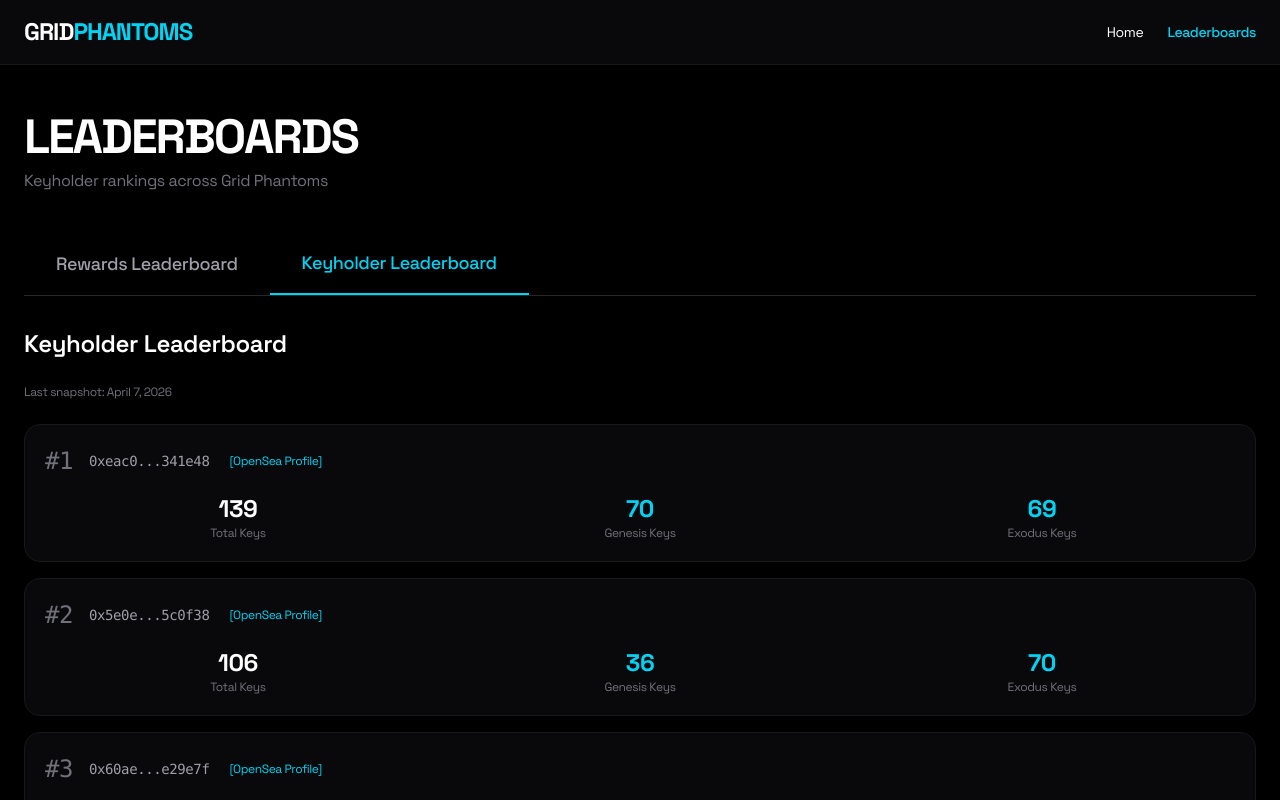
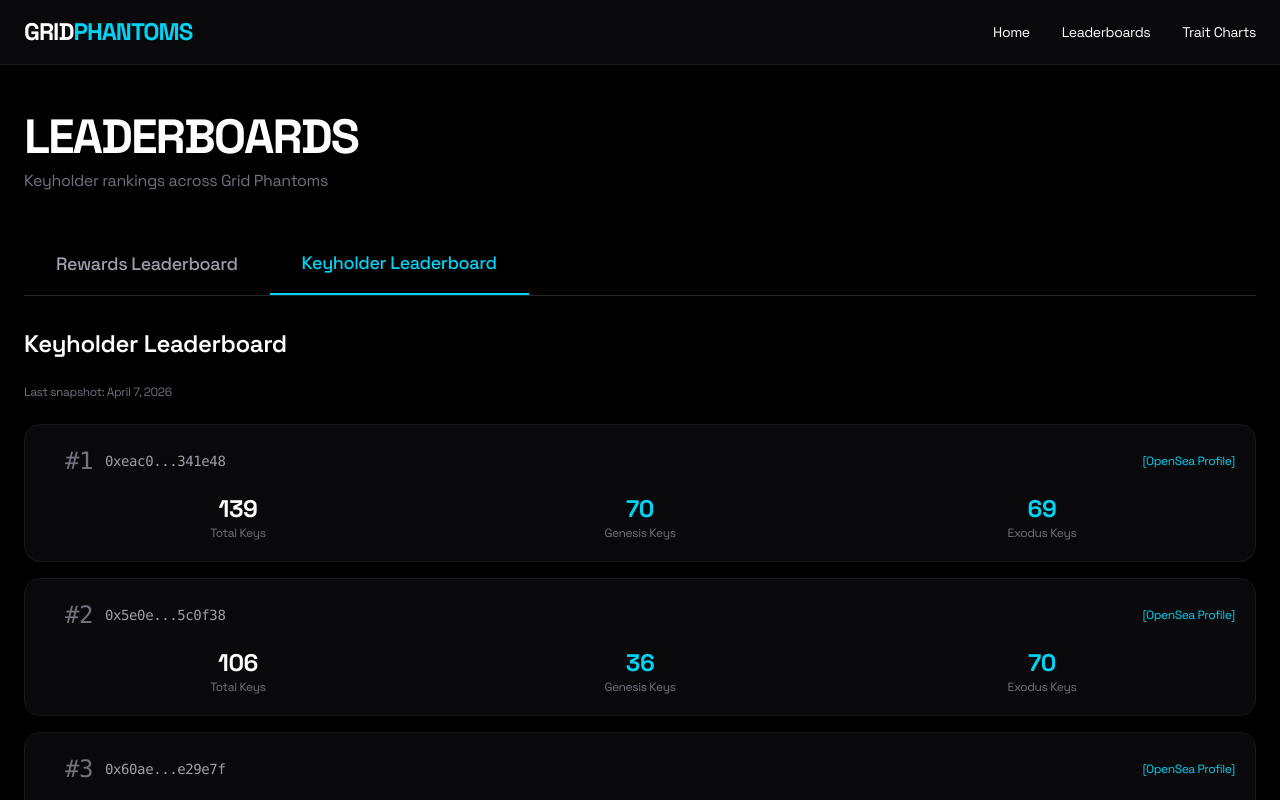
Before and after one commit to GridPhantoms/grid-keys-points, a Next.js app: page /leaderboard in a window 1280 px wide. Both pictures are taken after a click on the button "Keyholder Leaderboard". Shown: the top 800 px of the page. Built offline with nearby package versions, Linux system fonts and the light colour scheme.

Commit message:
Final polish: improved navigation, mobile menu, and chart sizing

```diff
--- a/app/leaderboard/page.tsx
+++ b/app/leaderboard/page.tsx
@@ -11,6 +11,7 @@ export default function Leaderboard() {
   const [loadingKeyholders, setLoadingKeyholders] = useState(false);
   const [errorKeyholders, setErrorKeyholders] = useState('');
   const [lastSnapshot] = useState("April 7, 2026");
+  const [menuOpen, setMenuOpen] = useState(false);
 
   // Load BYTES leaderboard
   useEffect(() => {
@@ -95,7 +96,6 @@ export default function Leaderboard() {
     }
   };
 
-  // Consistent truncation (last 6 characters)
   const truncateWallet = (wallet: string) => {
     if (!wallet || wallet.length < 12) return wallet;
     return `${wallet.slice(0, 6)}...${wallet.slice(-6)}`;
@@ -113,11 +113,33 @@ export default function Leaderboard() {
             <span className="text-white">GRID</span>
             <span className="text-cyan-400">PHANTOMS</span>
           </Link>
-          <div className="flex gap-6 text-sm">
+
+          {/* Desktop Nav */}
+          <div className="hidden md:flex gap-8 text-sm">
             <Link href="/" className="hover:text-cyan-400 transition-colors">Home</Link>
-            <Link href="/leaderboard" className="text-cyan-400 font-medium">Leaderboards</Link>
+            <Link href="/leaderboard" className="hover:text-cyan-400 transition-colors">Leaderboards</Link>
+            <Link href="/trait-charts" className="hover:text-cyan-400 transition-colors">Trait Charts</Link>
           </div>
+
+          {/* Mobile Hamburger */}
+          <button
+            onClick={() => setMenuOpen(!menuOpen)}
+            className="md:hidden text-3xl text-white"
+          >
+            ☰
+          </button>
         </div>
+
+        {/* Mobile Menu */}
+        {menuOpen && (
+          <div className="md:hidden bg-zinc-950 border-t border-zinc-900 py-6">
+            <div className="flex flex-col gap-6 px-6 text-lg">
+              <Link href="/" onClick={() => setMenuOpen(false)} className="hover:text-cyan-400 transition-colors">Home</Link>
+              <Link href="/leaderboard" onClick={() => setMenuOpen(false)} className="hover:text-cyan-400 transition-colors">Leaderboards</Link>
+              <Link href="/trait-charts" onClick={() => setMenuOpen(false)} className="hover:text-cyan-400 transition-colors">Trait Charts</Link>
+            </div>
+          </div>
+        )}
       </nav>
 
       <div className="max-w-7xl mx-auto px-6 py-12">
@@ -152,10 +174,9 @@ export default function Leaderboard() {
                     className="bg-zinc-950 border border-zinc-900 rounded-2xl p-5"
                   >
                     <div className="flex flex-col sm:flex-row sm:items-center sm:justify-between gap-4">
-                      {/* Wallet side */}
                       <div className="flex items-center gap-3 flex-1 min-w-0">
-                        <span className="text-2xl font-mono text-zinc-500 w-8 flex-shrink-0">#{i+1}</span>
-                        <span className="font-mono text-sm text-zinc-400 truncate">
+                        <span className="text-2xl font-mono text-zinc-500 w-12 flex-shrink-0 text-right">#{i+1}</span>
+                        <span className="font-mono text-sm text-zinc-400 truncate flex-1">
                           {truncateWallet(entry.wallet)}
                         </span>
                         <a
@@ -168,7 +189,6 @@ export default function Leaderboard() {
                         </a>
                       </div>
 
-                      {/* Reward amount - stacked on mobile */}
                       <div className="text-right sm:text-left flex-shrink-0">
                         <div className="text-3xl font-bold text-cyan-400">
                           {entry.bytes.toLocaleString()}
@@ -198,14 +218,16 @@ export default function Leaderboard() {
               <div className="space-y-4">
                 {keyholderLeaderboard.map((entry, i) => (
                   <div key={i} className="bg-zinc-950 border border-zinc-900 rounded-2xl p-5">
-                    <div className="flex items-center gap-3 mb-4 flex-wrap">
-                      <span className="text-2xl font-mono text-zinc-500 w-8">#{i+1}</span>
-                      <span className="font-mono text-sm text-zinc-400">{truncateWallet(entry.wallet)}</span>
+                    <div className="flex items-center gap-3 mb-4">
+                      <span className="text-2xl font-mono text-zinc-500 w-12 flex-shrink-0 text-right">#{i+1}</span>
+                      <span className="font-mono text-sm text-zinc-400 truncate flex-1 min-w-0">
+                        {truncateWallet(entry.wallet)}
+                      </span>
                       <a
                         href={getOpenSeaProfile(entry.wallet)}
                         target="_blank"
                         rel="noopener noreferrer"
-                        className="text-xs text-cyan-400 hover:text-cyan-300 transition-colors ml-2 whitespace-nowrap"
+                        className="text-xs text-cyan-400 hover:text-cyan-300 transition-colors ml-1 whitespace-nowrap flex-shrink-0"
                       >
                         [OpenSea Profile]
                       </a>
@@ -235,13 +257,3 @@ export default function Leaderboard() {
     </div>
   );
 }
-
-// Helper functions
-const truncateWallet = (wallet: string) => {
-  if (!wallet || wallet.length < 12) return wallet;
-  return `${wallet.slice(0, 6)}...${wallet.slice(-6)}`;
-};
-
-const getOpenSeaProfile = (wallet: string) => {
-  return `https://opensea.io/${wallet}`;
-};
--- a/app/page.tsx
+++ b/app/page.tsx
@@ -21,7 +21,7 @@ export default function GridKeysPoints() {
   const [traitLookup, setTraitLookup] = useState<Record<string, string[]>>({});
   const [rewardsLookup, setRewardsLookup] = useState<Record<string, number>>({});
   const [sortMode, setSortMode] = useState<'key' | 'points'>('key');
-  const [menuOpen, setMenuOpen] = useState(false);   // for mobile hamburger
+  const [menuOpen, setMenuOpen] = useState(false);
 
   const pointsMap: Record<string, number> = {
     "Grid Dominion - Whispering Strike": 200,
@@ -79,7 +79,7 @@ export default function GridKeysPoints() {
     "Reward Modulation - Exodus": 500,
   };
 
-  // Load traits CSVs (unchanged)
+  // Load traits CSVs
   useEffect(() => {
     const loadCSVs = async () => {
       try {
@@ -317,25 +317,25 @@ export default function GridKeysPoints() {
 
   return (
     <div className="min-h-screen bg-black text-white flex flex-col">
-      {/* UPDATED NAVIGATION WITH TRAIT CHARTS */}
+      {/* Clean Navigation with Hamburger Menu */}
       <nav className="border-b border-zinc-900 bg-zinc-950 py-4 sticky top-0 z-50">
         <div className="max-w-7xl mx-auto px-6 flex items-center justify-between">
-          <div className="font-bold text-2xl tracking-[-1px]">
+          <Link href="/" className="font-bold text-2xl tracking-[-1px]">
             <span className="text-white">GRID</span>
             <span className="text-cyan-400">PHANTOMS</span>
-          </div>
+          </Link>
 
           {/* Desktop Nav */}
           <div className="hidden md:flex gap-8 text-sm">
             <Link href="/" className="hover:text-cyan-400 transition-colors">Home</Link>
             <Link href="/leaderboard" className="hover:text-cyan-400 transition-colors">Leaderboards</Link>
-            <Link href="/trait-charts" className="text-cyan-400 font-medium">Trait Charts</Link>
+            <Link href="/trait-charts" className="hover:text-cyan-400 transition-colors">Trait Charts</Link>
           </div>
 
           {/* Mobile Hamburger */}
           <button
             onClick={() => setMenuOpen(!menuOpen)}
-            className="md:hidden text-2xl"
+            className="md:hidden text-3xl text-white"
           >
             ☰
           </button>
@@ -343,18 +343,17 @@ export default function GridKeysPoints() {
 
         {/* Mobile Menu */}
         {menuOpen && (
-          <div className="md:hidden border-t border-zinc-900 bg-zinc-950 py-4">
-            <div className="flex flex-col gap-4 px-6 text-sm">
+          <div className="md:hidden bg-zinc-950 border-t border-zinc-900 py-6">
+            <div className="flex flex-col gap-6 px-6 text-lg">
               <Link href="/" onClick={() => setMenuOpen(false)} className="hover:text-cyan-400 transition-colors">Home</Link>
               <Link href="/leaderboard" onClick={() => setMenuOpen(false)} className="hover:text-cyan-400 transition-colors">Leaderboards</Link>
-              <Link href="/trait-charts" onClick={() => setMenuOpen(false)} className="text-cyan-400 font-medium">Trait Charts</Link>
+              <Link href="/trait-charts" onClick={() => setMenuOpen(false)} className="hover:text-cyan-400 transition-colors">Trait Charts</Link>
             </div>
           </div>
         )}
       </nav>
 
       <div className="max-w-7xl mx-auto px-6 py-8 flex-1">
-        {/* The rest of your page (everything below the nav) stays exactly the same */}
         <div className="max-w-md mx-auto mb-10">
           <label className="block text-xs text-zinc-500 mb-2">WALLET ADDRESS</label>
           <div className="flex flex-col sm:flex-row gap-3">
@@ -466,7 +465,6 @@ export default function GridKeysPoints() {
         )}
       </div>
 
-      {/* Footer */}
       <footer className="border-t border-zinc-900 bg-zinc-950 py-10 mt-auto">
         <div className="max-w-7xl mx-auto px-6">
           <div className="flex flex-col md:flex-row justify-between items-center gap-8">
--- a/app/trait-charts/page.tsx
+++ b/app/trait-charts/page.tsx
@@ -2,8 +2,11 @@
 
 import Image from 'next/image';
 import Link from 'next/link';
+import { useState } from 'react';
 
 export default function TraitCharts() {
+  const [menuOpen, setMenuOpen] = useState(false);
+
   return (
     <div className="min-h-screen bg-black text-white">
       <nav className="border-b border-zinc-900 bg-zinc-950 py-4 sticky top-0 z-50">
@@ -12,50 +15,73 @@ export default function TraitCharts() {
             <span className="text-white">GRID</span>
             <span className="text-cyan-400">PHANTOMS</span>
           </Link>
-          <div className="flex gap-6 text-sm">
+
+          {/* Desktop Nav */}
+          <div className="hidden md:flex gap-8 text-sm">
             <Link href="/" className="hover:text-cyan-400 transition-colors">Home</Link>
             <Link href="/leaderboard" className="hover:text-cyan-400 transition-colors">Leaderboards</Link>
             <Link href="/trait-charts" className="text-cyan-400 font-medium">Trait Charts</Link>
           </div>
+
+          {/* Mobile Hamburger */}
+          <button
+            onClick={() => setMenuOpen(!menuOpen)}
+            className="md:hidden text-3xl text-white"
+          >
+            ☰
+          </button>
         </div>
+
+        {/* Mobile Menu */}
+        {menuOpen && (
+          <div className="md:hidden bg-zinc-950 border-t border-zinc-900 py-6">
+            <div className="flex flex-col gap-6 px-6 text-lg">
+              <Link href="/" onClick={() => setMenuOpen(false)} className="hover:text-cyan-400 transition-colors">Home</Link>
+              <Link href="/leaderboard" onClick={() => setMenuOpen(false)} className="hover:text-cyan-400 transition-colors">Leaderboards</Link>
+              <Link href="/trait-charts" onClick={() => setMenuOpen(false)} className="hover:text-cyan-400 transition-colors">Trait Charts</Link>
+            </div>
+          </div>
+        )}
       </nav>
 
       <div className="max-w-7xl mx-auto px-6 py-12">
         <h1 className="text-5xl font-bold tracking-[-2px] mb-8">Trait Charts</h1>
-        <p className="text-zinc-500 mb-10 max-w-2xl">
+        <p className="text-zinc-500 mb-12 max-w-2xl">
           Complete point value reference for all traits in both collections.
         </p>
 
-        <div className="space-y-16">
+        <div className="grid grid-cols-1 lg:grid-cols-2 gap-8 lg:gap-12">
+          {/* Genesis */}
           <div>
             <h2 className="text-3xl font-semibold mb-6 flex items-center gap-3">
               Genesis Keys
               <span className="text-cyan-400 text-xl">•</span>
             </h2>
-            <div className="bg-zinc-950 border border-zinc-900 rounded-2xl overflow-hidden">
+            <div className="bg-zinc-950 border border-zinc-900 rounded-2xl overflow-hidden shadow-2xl">
               <Image
                 src="/charts/genesis-trait-charts.png"
                 alt="Genesis Keys Trait Point Chart"
                 width={1200}
                 height={800}
-                className="w-full h-auto"
+                className="w-full h-auto max-w-full"
                 priority
               />
             </div>
           </div>
 
+          {/* Exodus */}
           <div>
             <h2 className="text-3xl font-semibold mb-6 flex items-center gap-3">
               Exodus Keys
               <span className="text-cyan-400 text-xl">•</span>
             </h2>
-            <div className="bg-zinc-950 border border-zinc-900 rounded-2xl overflow-hidden">
+            <div className="bg-zinc-950 border border-zinc-900 rounded-2xl overflow-hidden shadow-2xl">
               <Image
                 src="/charts/exodus-trait-charts.png"
                 alt="Exodus Keys Trait Point Chart"
                 width={1200}
                 height={800}
-                className="w-full h-auto"
+                className="w-full h-auto max-w-full"
               />
             </div>
           </div>
```
